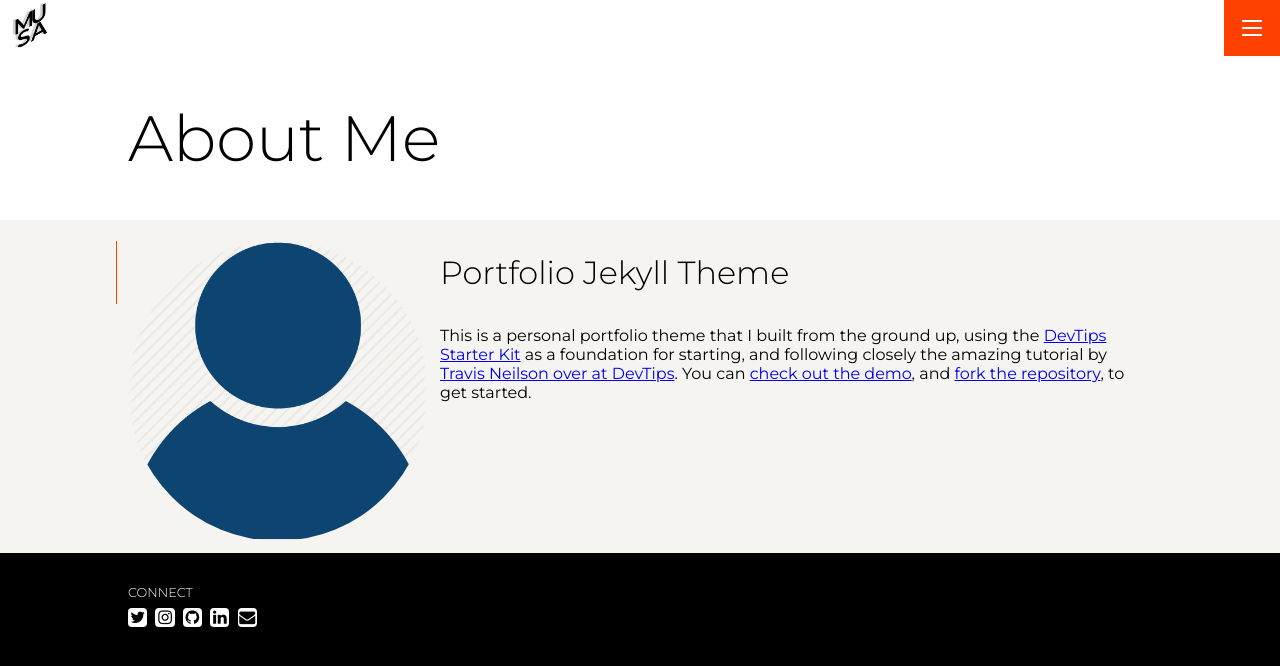
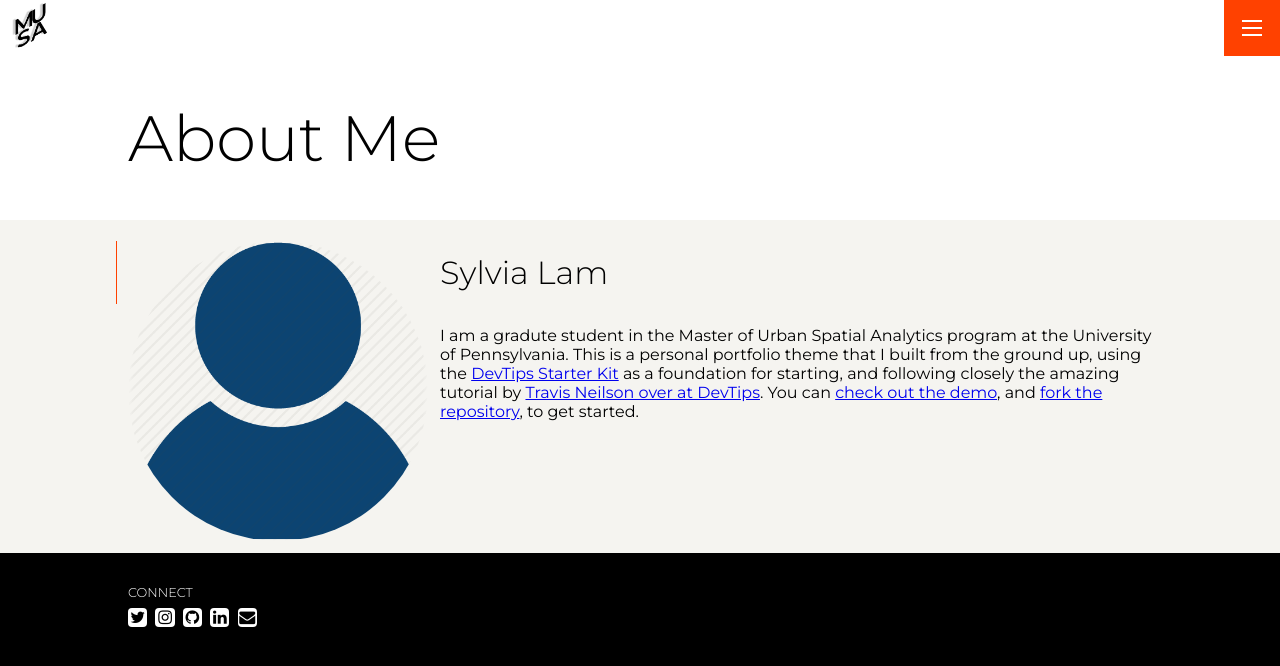
Before and after one commit to laivlys/portfolio, a Jekyll site: the page built from pages/about.md, in a window 1280 px wide. Shown: the top 666 px of the page. Built offline with Jekyll 4.4.1, drawn with Linux system fonts in a browser that asks for light colours.

Commit message:
Update_about.md

```diff
--- a/pages/about.md
+++ b/pages/about.md
@@ -5,6 +5,6 @@ headshot: /assets/img/headshot.webp
 permalink: /about
 ---
 
-# Portfolio Jekyll Theme
+# Sylvia Lam
 
-This is a personal portfolio theme that I built from the ground up, using the [DevTips Starter Kit](http://devtipsstarterkit.com/) as a foundation for starting, and following closely the amazing tutorial by [Travis Neilson over at DevTips](https://www.youtube.com/watch?v=T6jKLsxbFg4&list=PL0CB3OvPhDA_STygmp3sDenx3UpdOMk7P). You can [check out the demo](lenpaul.github.io/portfolio-jekyll-theme/), and [fork the repository](https://github.com/LeNPaul/portfolio-jekyll-theme/fork), to get started.
+I am a gradute student in the Master of Urban Spatial Analytics program at the University of Pennsylvania. This is a personal portfolio theme that I built from the ground up, using the [DevTips Starter Kit](http://devtipsstarterkit.com/) as a foundation for starting, and following closely the amazing tutorial by [Travis Neilson over at DevTips](https://www.youtube.com/watch?v=T6jKLsxbFg4&list=PL0CB3OvPhDA_STygmp3sDenx3UpdOMk7P). You can [check out the demo](lenpaul.github.io/portfolio-jekyll-theme/), and [fork the repository](https://github.com/LeNPaul/portfolio-jekyll-theme/fork), to get started.
```
